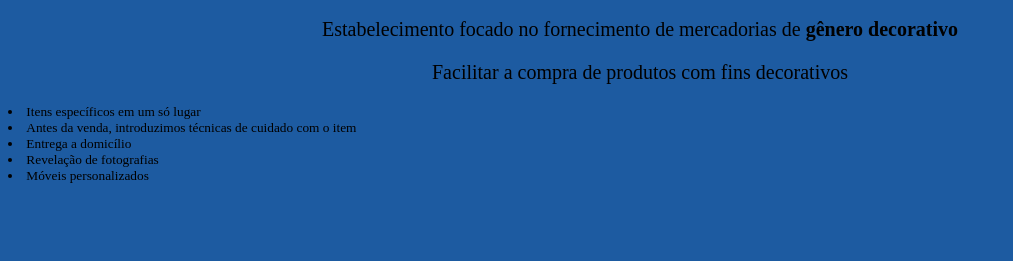
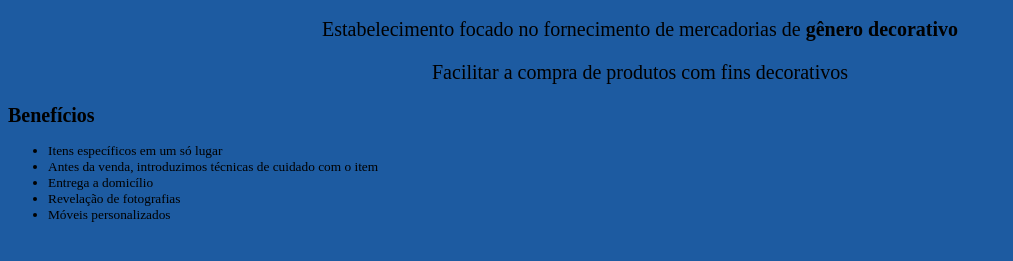
Before and after one commit to EduardoIpolito/barao1cpensamentocomputacional, a plain HTML site: page index.html in a window 1280 px wide. Shown: the part 105-366 px from the top of the page, without its empty margins (0-1013 px from the left). Drawn offline with Linux system fonts and the light colour scheme.

Commit message:
atualização

```diff
--- a/index.html
+++ b/index.html
@@ -15,7 +15,8 @@
     <p style="font-size:20px",> Facilitar a compra de produtos com fins decorativos </p>
 
 
-    <div class="benefícios"
+    <div class="benefícios">
+        <h2>Benefícios</h2>
     <ul>
         <li> Itens específicos em um só lugar </li>
         <li> Antes da venda, introduzimos técnicas de cuidado com o item </li>
```
